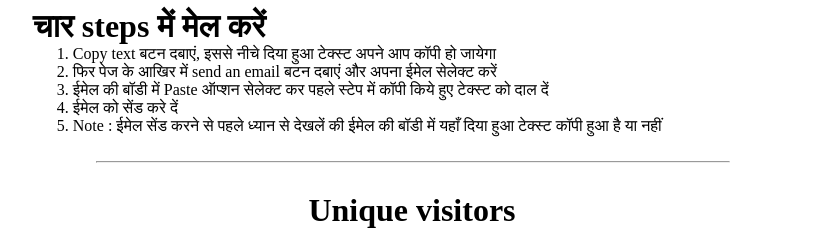
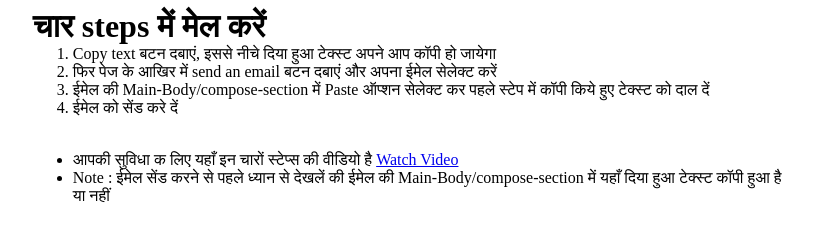
Before and after one commit to AarohanResearchLab/DanishNagarDigital, a plain HTML site: page index.html in a window 1280 px wide. Shown: the top 244 px of the page, without its empty margins (228-1049 px from the left). Drawn offline with Linux system fonts and the light colour scheme.

Commit message:
Add files via upload

```diff
--- a/index.html
+++ b/index.html
@@ -14,18 +14,28 @@
     <ol style="margin:auto">
       <li>Copy text बटन दबाएं, इससे नीचे दिया हुआ टेक्स्ट अपने आप कॉपी हो जायेगा</li>
       <li>फिर पेज के आखिर में send an email बटन दबाएं और अपना ईमेल सेलेक्ट करें</li>
-      <li>ईमेल की बॉडी में Paste ऑप्शन सेलेक्ट कर पहले स्टेप में कॉपी किये हुए टेक्स्ट को दाल दें</li>
-      <li>ईमेल को सेंड करे दें </li>
-      <li>Note : ईमेल सेंड करने से पहले ध्यान से देखलें की ईमेल की बॉडी में यहाँ दिया हुआ टेक्स्ट कॉपी हुआ है या नहीं</li>
+      <li>ईमेल की Main-Body/compose-section में Paste ऑप्शन सेलेक्ट कर पहले स्टेप में कॉपी किये हुए टेक्स्ट को दाल दें
+      </li>
+      <li>ईमेल को सेंड करे दें</li>
     </ol>
+    <br>
+    <ul>
+      <li>आपकी सुविधा क लिए यहाँ इन चारों स्टेप्स की वीडियो है <a href="https://youtu.be/jRG7tCzn5nk">Watch Video</a>
+      </li>
+      <li>Note : ईमेल सेंड करने से पहले ध्यान से देखलें की ईमेल की Main-Body/compose-section में यहाँ दिया हुआ टेक्स्ट
+        कॉपी हुआ है या नहीं</li>
+    </ul>
   </div>
   <br>
   <hr style="width: 50%;margin-left: 25%;margin-right: 25%;">
-  <div style="display:flex;align-items: center;justify-content: center;"><h1>Unique visitors</h1></div>
+  <div style="display:flex;align-items: center;justify-content: center;">
+    <h1>Unique visitors</h1>
+  </div>
 
   <!-- Start of WebFreeCounter Code -->
-<a href="https://www.webfreecounter.com/" target="_blank"><img style="width: 30%;margin-left: 35%;margin-right: 35%;"src="https://www.webfreecounter.com/hit.php?id=gvocqca&nd=6&style=47" alt="visitor counter"></a>
-<!-- End of WebFreeCounter Code -->
+  <a href="https://www.webfreecounter.com/" target="_blank"><img style="width: 30%;margin-left: 35%;margin-right: 35%;"
+      src="https://www.webfreecounter.com/hit.php?id=gvocqca&nd=6&style=47" alt="visitor counter"></a>
+  <!-- End of WebFreeCounter Code -->
   <hr style="width: 50%;margin-left: 25%;margin-right: 25%;">
   <br>
   <button id="myButton1"
```
